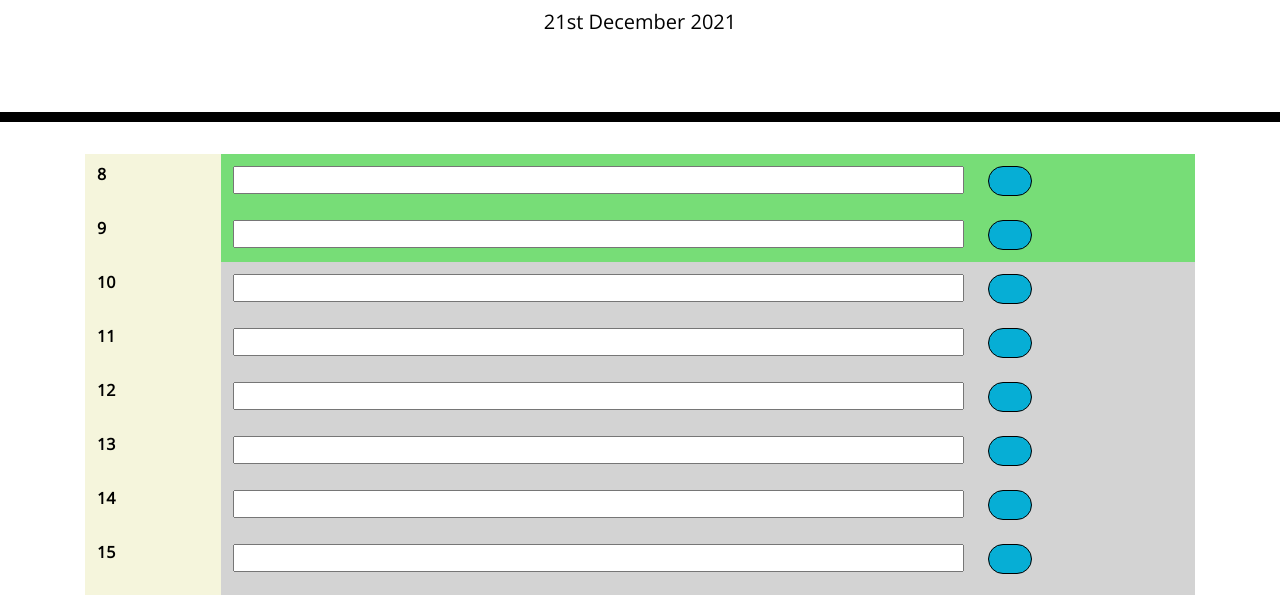
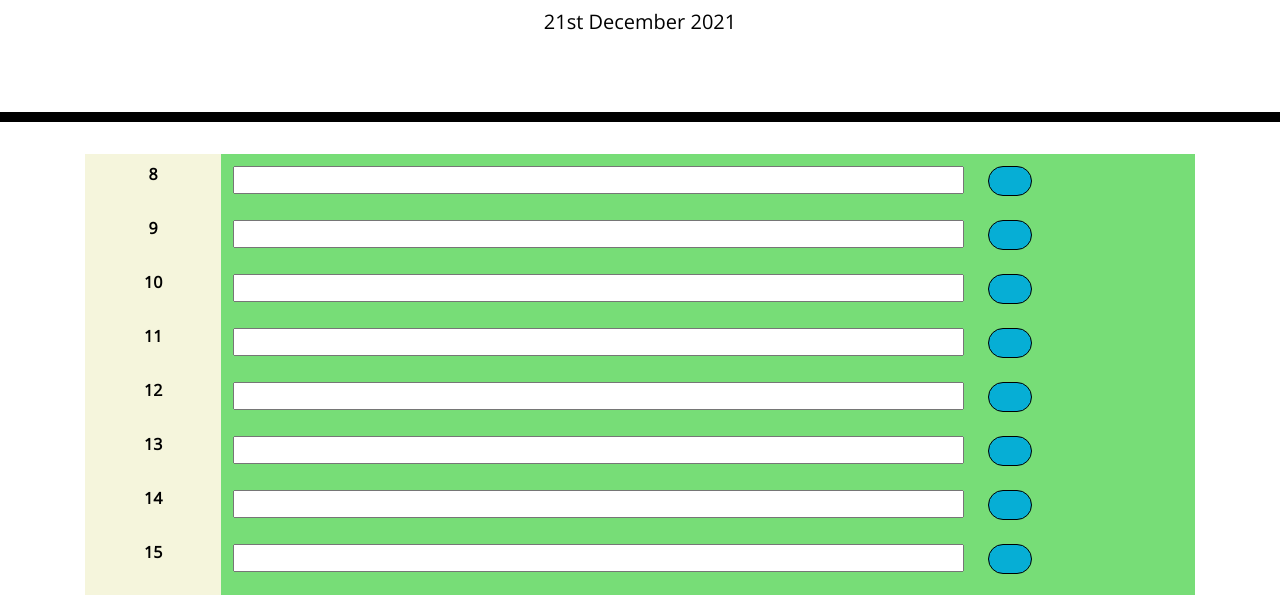
Before and after one commit to Nico749/Day-Planner, a plain HTML site: page index.html in a window 1280 px wide. Shown: the part 182-777 px from the top of the page. Drawn offline with nearby package versions, Linux system fonts and the light colour scheme.

Commit message:
final changes to moment function

```diff
--- a/index.html
+++ b/index.html
@@ -34,7 +34,7 @@
       <!-- Timeblocks go here -->
       <table class="table table-borderless table-hover" id="mytable">
          <tbody>
-          <tr id="firstrow">
+          <tr>
             <th class="hour">8</th>
             <td id ="datatask"><input type="text" class="form-input w-100" id="task1"></td>
             <td colspan="2" id="8"><button class="saveBtn"id ="save1"></button></td>
--- a/js.js
+++ b/js.js
@@ -140,24 +140,20 @@ myBtn13.addEventListener("click",function(event){
 //assign a color based on if the time is past/present/future
 var row=$('tr')
 var hourArray=[]
-var time=moment().format("H")
+var time=Number(moment().format("H"))
+var table = document.getElementById('mytable');
 
+//iterate over the table
 function GetCellValues() {
-    var table = document.getElementById('mytable');
-
-    //iterate over the table
     for (var r = 0, n = table.rows.length; r < n; r++) {
         for (var c = 0, m = table.rows[r].cells.length; c < m; c++) {}
         hourArray.push(table.rows[r].cells[0].innerHTML);
-        console.log(hourArray[r])
+//comparing time with the hours
+        if(hourArray[r]<time){row.eq(r).addClass("past")}
 
-        if(hourArray[r]<time){console.log("yes")
-                            row.eq(r).addClass("past")}
-        else if (hourArray[r]==time) {console.log("equal")
-                                    row.eq(r).addClass("present")}
-        else {console.log("no")
-              row.eq(r).addClass("future")}}
+        else if (hourArray[r]==time) {row.eq(r).addClass("present")}
+
+        else {row.eq(r).addClass("future")}}
 }
 
-
 GetCellValues()
--- a/style.css
+++ b/style.css
@@ -70,5 +70,6 @@ textarea {
 .hour{
    background-color:beige;
    color: #000000;
-   border-top: 1px dashed #000000;
+   border-top: 5px dashed #000000;
+   text-align: center;
  }
```
